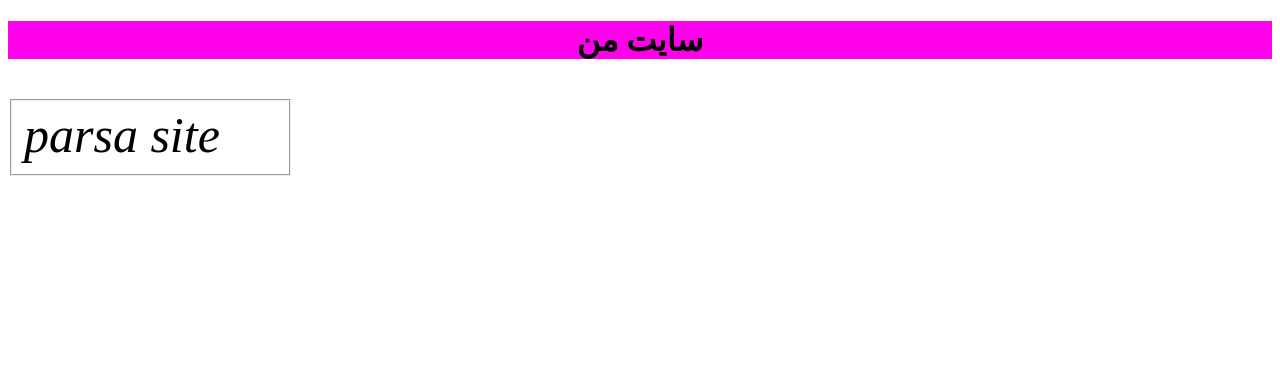
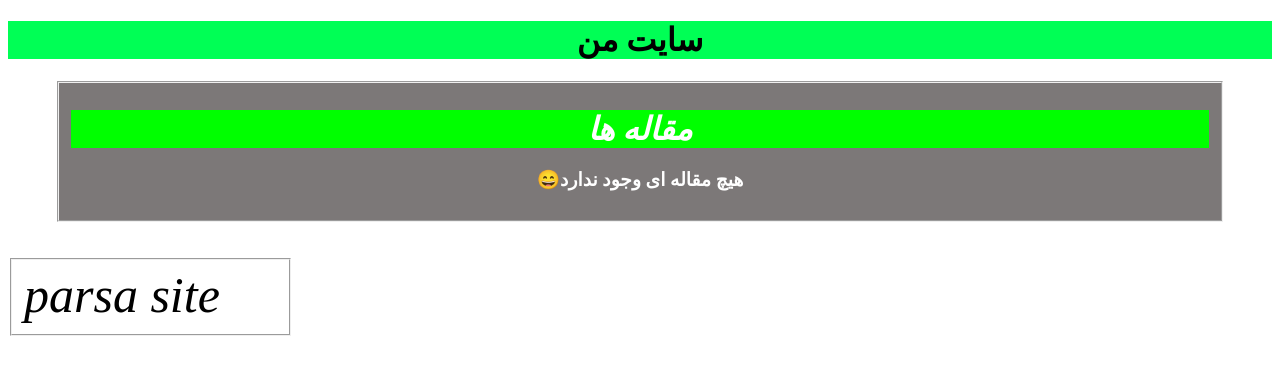
Before and after one commit to parsasait/my-site, a plain HTML site: page index.html in a window 1280 px wide. Drawn offline with Linux system fonts and the light colour scheme.

Commit message:
Update index.html

```diff
--- a/index.html
+++ b/index.html
@@ -7,9 +7,20 @@
     <title>سایت من</title>
 </head>
 <body>
-    <center><h1 style="background-color: rgb(255, 0, 234);color: drgb(255, 255, 255)" >سایت من</h1></center>
+    <center><h1 style="background-color: rgb(0, 255, 85);color: drgb(255, 255, 255)" >سایت من</h1></center>
 
-    <br>
+
+<center><fieldset style="width: 90%;background-color: rgb(124, 120, 120);color: rgb(255, 255, 255);" >
+    <center><h1 style="background-color: rgb(0, 255, 0);" ><i>مقاله ها</i></h1></center>
+
+    <h3>
+ 😄هیچ مقاله ای وجود ندارد
+    </h3>
+</fieldset></center>
+
+<br>
+<br>
 <fieldset style="width:20%;" ><i style="font-size: 50px;" >parsa site</i></fieldset>
+<br>
 </body>
 </html>
```
